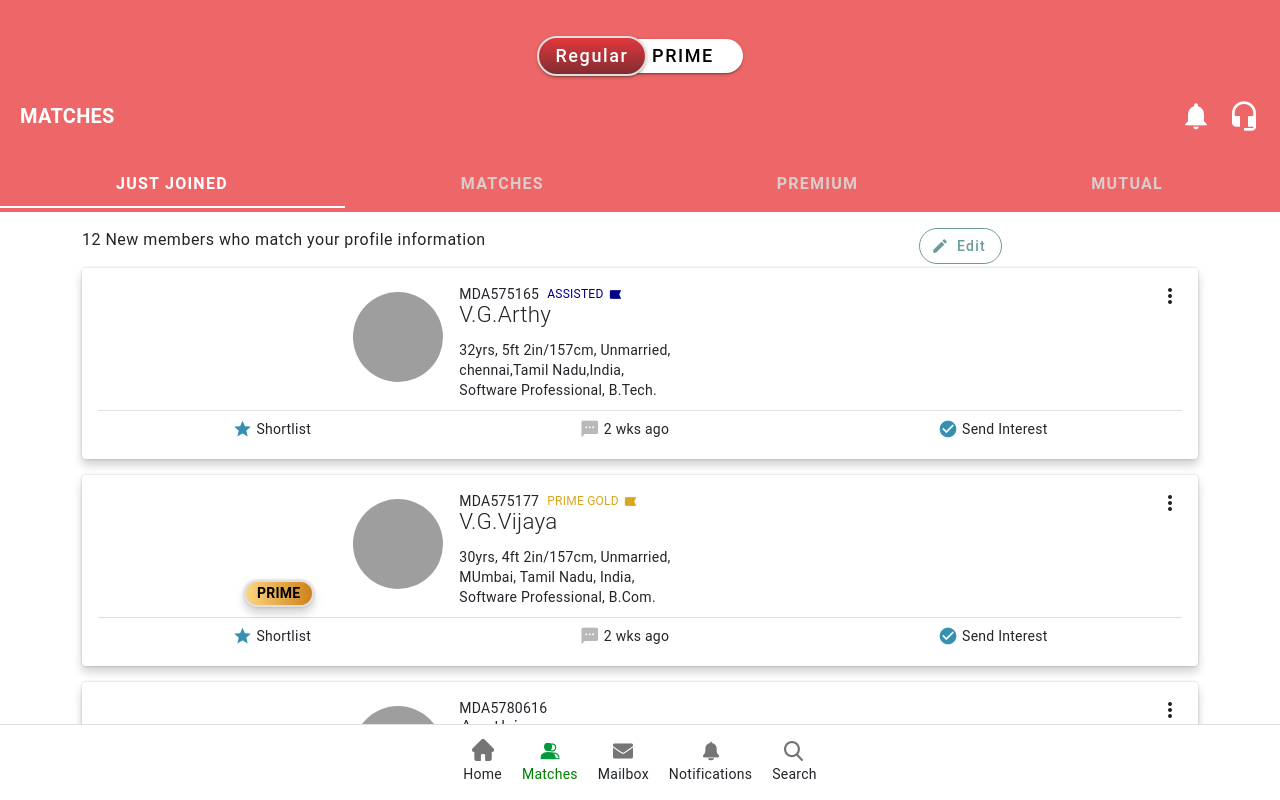
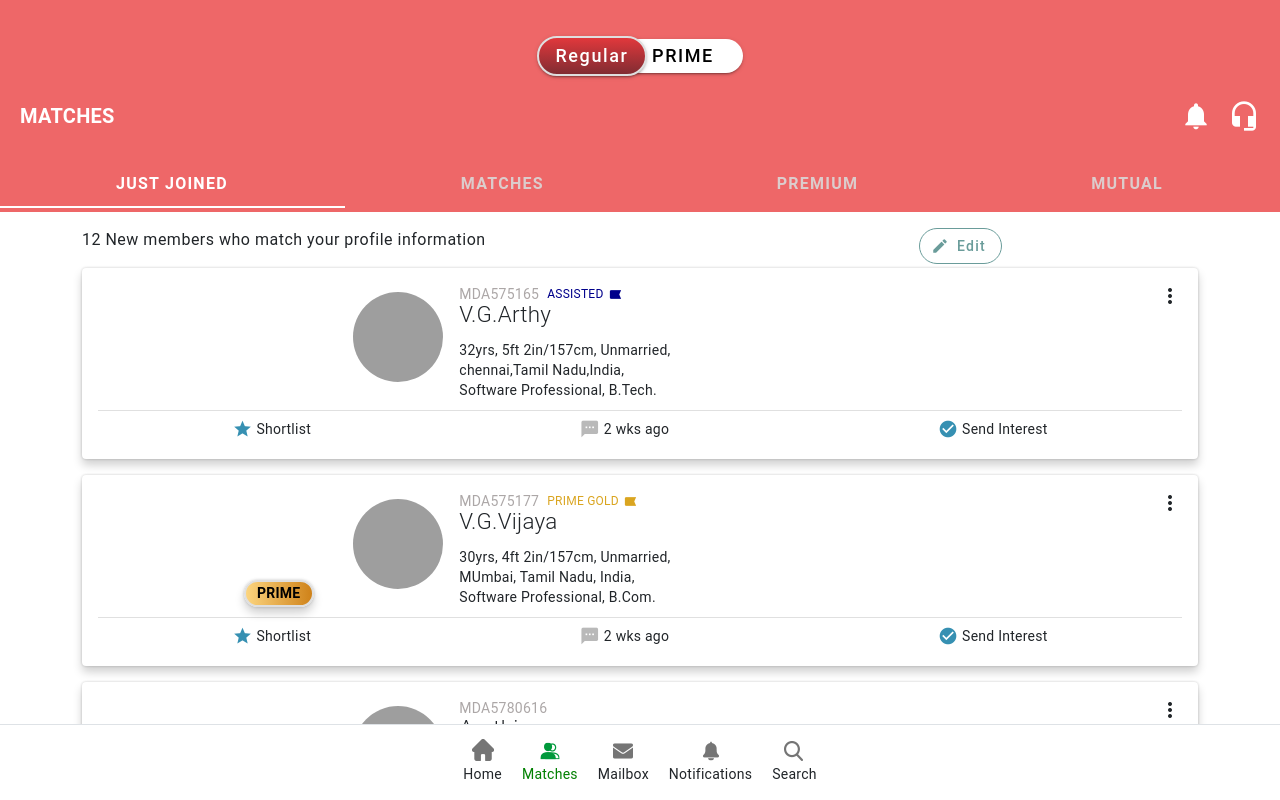
Before and after one commit to shalini866/matrimony, an Angular app: page /#/matches/match/joined in a window 1280 px wide. Built offline with nearby package versions, Linux system fonts and the light colour scheme; grey boxes are pictures that could not be loaded.

Commit message:
fix: color chanages in the id

```diff
--- a/src/app/pages/index/index.component.html
+++ b/src/app/pages/index/index.component.html
@@ -38,6 +38,5 @@
     </div>
   </div>
 </div>
-
 <router-outlet></router-outlet>
 <app-footer></app-footer>
--- a/src/app/pages/match-card/match-card.component.html
+++ b/src/app/pages/match-card/match-card.component.html
@@ -15,7 +15,7 @@
                 <div class="d-flex justify-content-between mb-3">
                     <div class="d-flex flex-column w-100">
                         <div class="d-flex justify-content-start">
-                            <h5 class="mb-0 pr-1 addr-font-size">{{matchData.id}}</h5>
+                            <h5 class="mb-0 pr-1 addr-font-size id-color">{{matchData.id}}</h5>
                             <ng-container *ngIf="!!matchData.memberShipStatus && matchData.memberShipStatus.show">
                                 <span
                                     class="status-font-size ps-2 d-flex align-items-center text-uppercase d-flex align-items-center"
--- a/src/app/pages/match-card/match-card.component.scss
+++ b/src/app/pages/match-card/match-card.component.scss
@@ -73,4 +73,8 @@ mat-icon.flag {
     font-weight: 600;
     bottom: 2px;
     box-shadow: 0px 0px 3px 0 rgba(0, 0, 0, 0.2), 0 6px 10px 0 rgba(0, 0, 0, 0.19)
-  }
+}
+
+.id-color {
+    color: #aca7a7 !important;
+}
```
